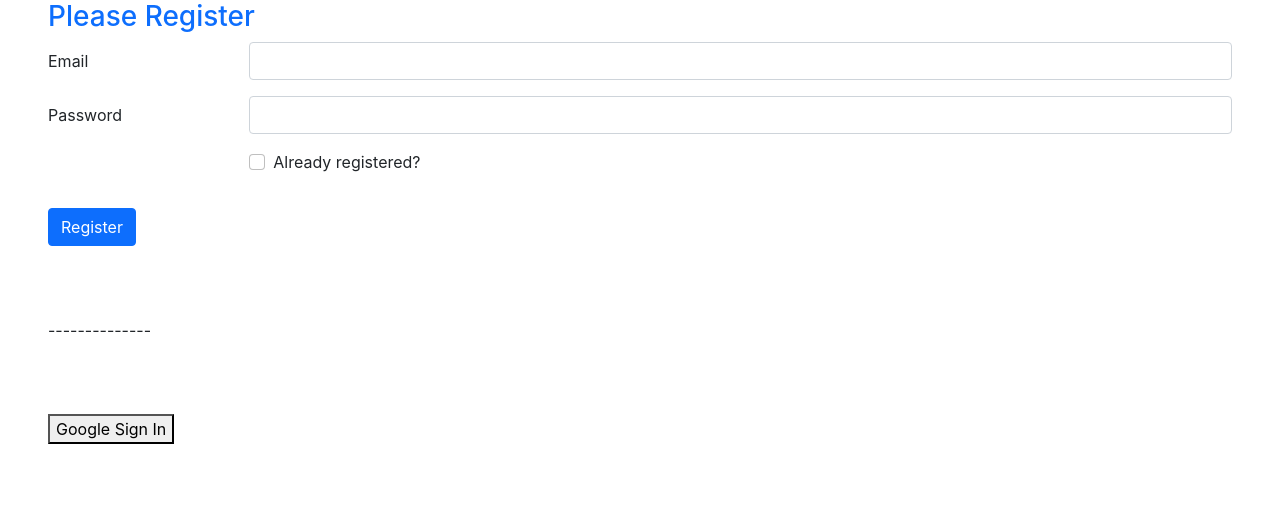
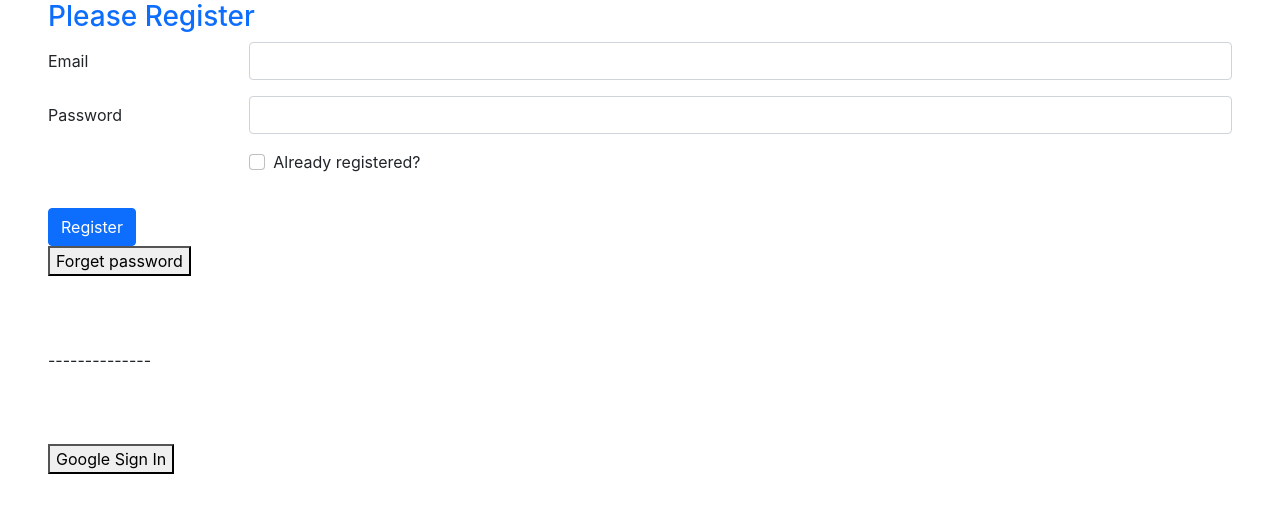
Before and after one commit to Ishtiaque1997/email-password-authentication, a React (Create React App) app: page / in a window 1280 px wide. Shown: the top 512 px of the page. Built offline with nearby package versions, Linux system fonts and the light colour scheme.

Commit message:
forget password done

```diff
--- a/src/App.js
+++ b/src/App.js
@@ -1,6 +1,6 @@
 import { useState } from 'react';
 import './App.css';
-import { getAuth, signInWithPopup,GoogleAuthProvider,createUserWithEmailAndPassword,signInWithEmailAndPassword } from "firebase/auth";
+import { getAuth, signInWithPopup,GoogleAuthProvider,sendEmailVerification,createUserWithEmailAndPassword,sendPasswordResetEmail,signInWithEmailAndPassword } from "firebase/auth";
 import initialiizeAuthentication from './firebase/firebaseinit';
 initialiizeAuthentication();
 const googleProvider=new GoogleAuthProvider();
@@ -20,12 +20,8 @@ function App() {
     })
 }
 
-
-
-
-
  const handleRegistration=(e)=>{
-  e.preventDefault();
+ e.preventDefault();
    console.log(email,password)
    if(password.length<6){
      setError('password must be at least 6 characters')
@@ -35,23 +31,38 @@ function App() {
      setError('password must contain upper case');
      return;
    }
-  isLogin?processLogin(email,password):createNewUser(email,password)
+   isLogin?processLogin(email,password):createNewUser(email,password)
+  }
 
+const verifyEmail=()=>{
+  sendEmailVerification(auth.currentUser)
+  .then(res=>{
+    console.log(res);
+  })
 }
-const processLogin=(email,password)=>{
+
+  const processLogin=(email,password)=>{
   signInWithEmailAndPassword(auth,email,password)
   .then(res=>{
     const user=res.user;
     console.log(user);
+    setError('');
   })
   .catch(error=>{
     setError(error.message)
   })
+ }
+const resetPassword=()=>{
+  sendPasswordResetEmail(auth,email)
+  .then(res=>{
+    console.log(res);
+  })
+}
 
-}
 const toggleLogin=e=>{
   setIsLogin(e.target.checked);
 }
+
 const handleEmailChange=e=>{
   setEmail(e.target.value);
 }
@@ -66,6 +77,7 @@ const createNewUser=(email,password)=>{
      const user=res.user;
      console.log(user);
      setError('');
+     verifyEmail();
    })
    .catch(error=>{
      setError(error.message)
@@ -104,6 +116,8 @@ const createNewUser=(email,password)=>{
     {error}
   </div>
   <button type="submit" className="btn btn-primary">{isLogin?'Login':'Register'}</button>
+  <br />
+  <button onClick={resetPassword}>Forget password</button>
 </form>
       <br /><br /><br />
     <div>--------------</div>
```
